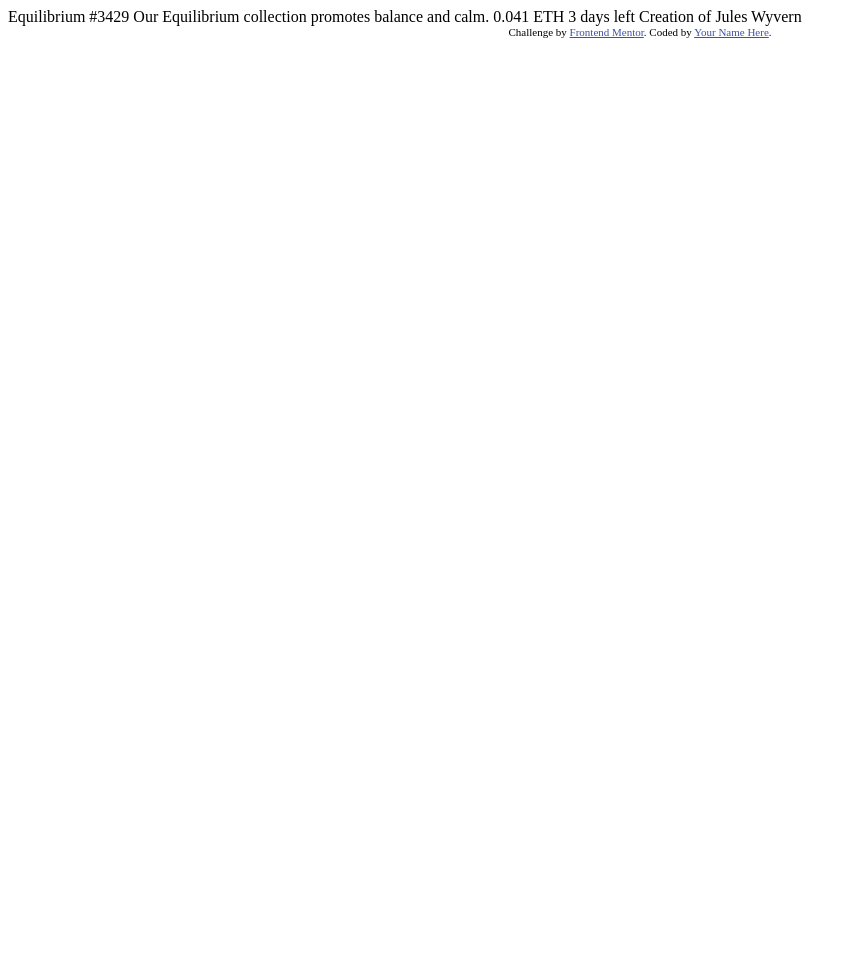
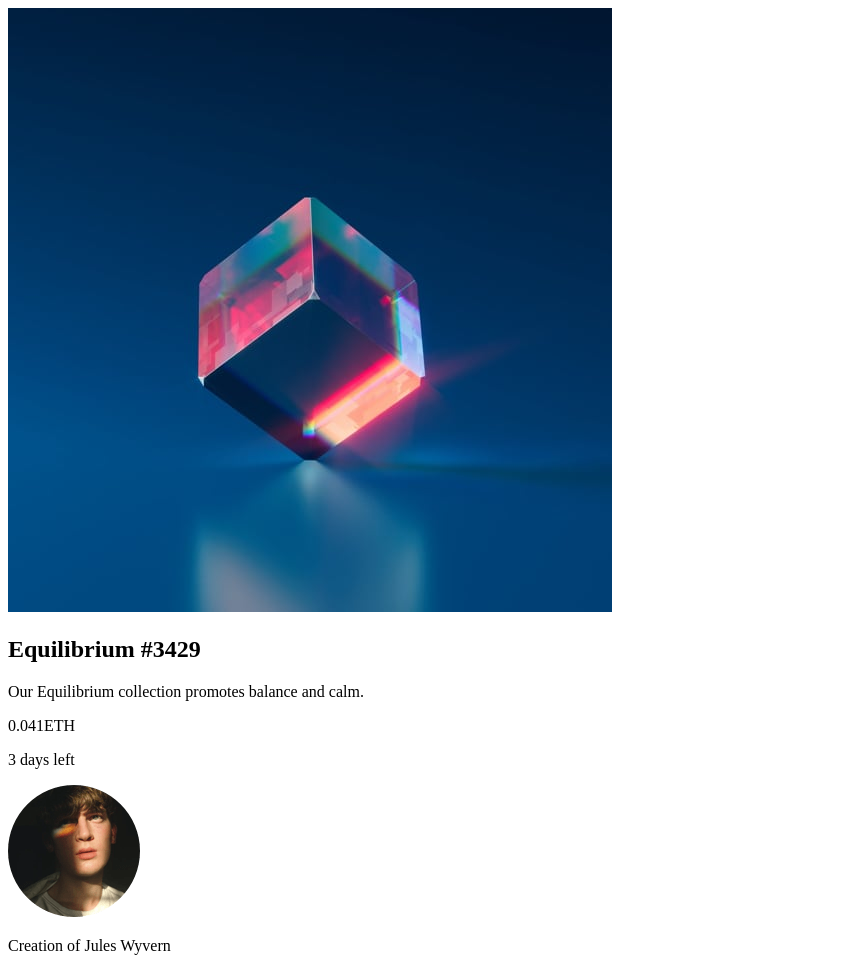
Before and after one commit to rawrisotto/nft-preview-card-component-main, a plain HTML site: page index.html in a window 1280 px wide. Shown: the whole page, without its empty margins (0-857 px from the left). Before the commit the page ends 800 px from the top, so only its background shows below. Drawn offline with Linux system fonts and the light colour scheme.

Commit message:
feat: Added skeleton

```diff
--- a/index.html
+++ b/index.html
@@ -1,33 +1,33 @@
 <!DOCTYPE html>
 <html lang="en">
   <head>
-  <meta charset="UTF-8">
-  <meta name="viewport" content="width=device-width, initial-scale=1.0"> <!-- displays site properly based on user's device -->
-
-  <link rel="icon" type="image/png" sizes="32x32" href="./images/favicon-32x32.png">
-
+    <meta charset="UTF-8" />
+    <meta name="viewport" content="width=device-width, initial-scale=1.0" />
+    <link
+      rel="icon"
+      type="image/png"
+      sizes="32x32"
+      href="./images/favicon-32x32.png"
+    />
     <title>Frontend Mentor | NFT preview card component</title>
-
-  <!-- Feel free to remove these styles or customise in your own stylesheet 👍 -->
-  <style>
-    .attribution { font-size: 11px; text-align: center; }
-    .attribution a { color: hsl(228, 45%, 44%); }
-  </style>
   </head>
   <body>
-
-  Equilibrium #3429
-
+    <main>
+      <article>
+        <img src="./images/image-equilibrium.jpg" alt="Image of NFT" />
+        <h1 class="nft-title">Equilibrium #3429</h1>
+        <p class="nft-description">
           Our Equilibrium collection promotes balance and calm.
-
-  0.041 ETH
-  3 days left
-
-  Creation of Jules Wyvern
-
-  <div class="attribution">
-    Challenge by <a href="https://www.frontendmentor.io?ref=challenge" target="_blank">Frontend Mentor</a>.
-    Coded by <a href="#">Your Name Here</a>.
+        </p>
+        <div class="nft-wrapper">
+          <p class="nft-value">0.041ETH</p>
+          <p class="nft-countdown">3 days left</p>
         </div>
+        <div class="avatar-wrapper">
+          <img src="./images/image-avatar.png" alt="NFT creator's avatar" />
+          <p class="avatar-description">Creation of Jules Wyvern</p>
+        </div>
+      </article>
+    </main>
   </body>
 </html>
```
Lines whose indentation alone changed are shown as unchanged.
